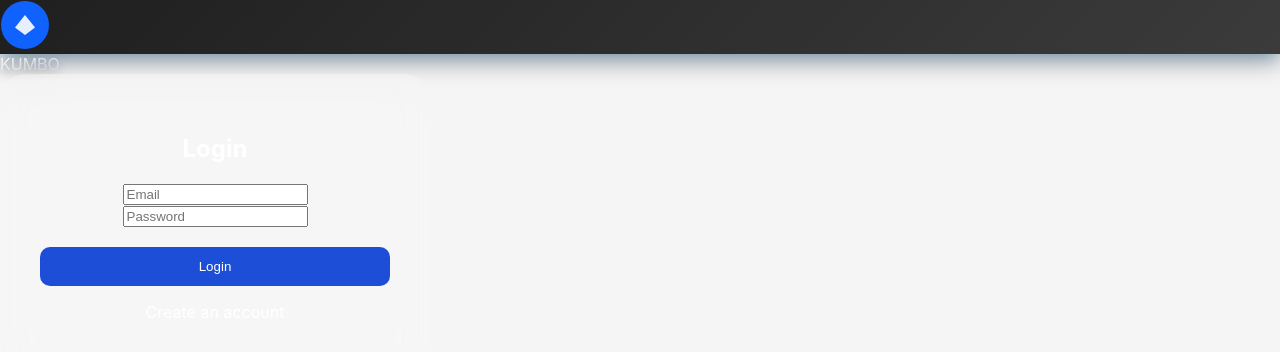
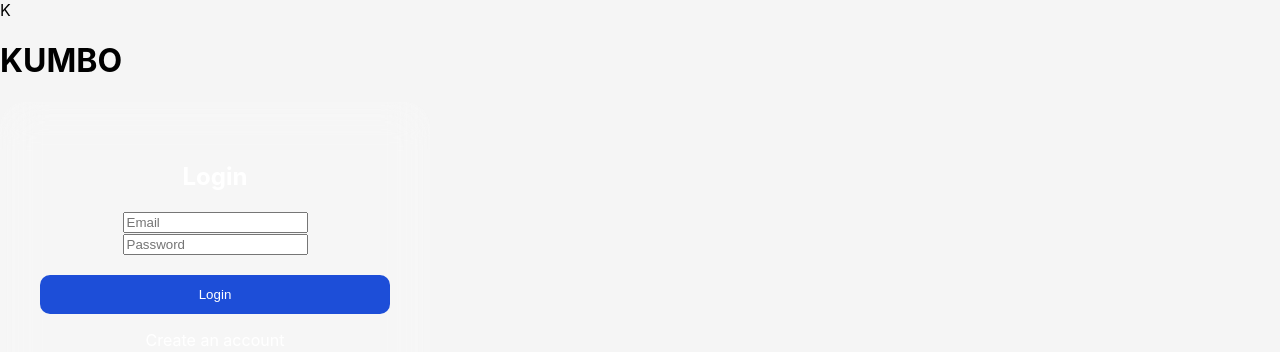
Before and after one commit to Great-Pittbul/chat-app, a React (Vite) app in the folder web-client/: page / in a window 1280 px wide. Shown: the top 352 px of the page. Built offline with nearby package versions, Linux system fonts and the light colour scheme.

Commit message:
Update KumboLogo.jsx

```diff
--- a/web-client/src/components/KumboLogo.jsx
+++ b/web-client/src/components/KumboLogo.jsx
@@ -1,51 +1,10 @@
-import { motion } from "framer-motion";
+import React from "react";
 
-export default function KumboLogo({ size = 50 }) {
+export default function Kumbologo() {
   return (
-    <motion.div
-      initial={{ opacity: 0, scale: 0.92 }}
-      animate={{ opacity: 1, scale: 1 }}
-      transition={{ duration: 0.6, ease: "easeOut" }}
-      className="flex items-center gap-3"
-    >
-      <div
-        className="rounded-2xl p-3"
-        style={{
-          background: "linear-gradient(135deg, #1f1f1f, #3b3b3b)",
-          boxShadow:
-            "0 8px 25px rgba(0,0,0,0.35), 0 0 18px rgba(0, 150, 255, 0.35)",
-        }}
-      >
-        <svg
-          width={size}
-          height={size}
-          viewBox="0 0 100 100"
-          fill="none"
-          xmlns="http://www.w3.org/2000/svg"
-        >
-          <circle cx="50" cy="50" r="48" fill="#0F62FE" />
-          <path
-            d="M30 55 L50 30 L70 55 L50 70 Z"
-            fill="white"
-            opacity="0.9"
-          />
-        </svg>
-      </div>
-
-      <motion.span
-        initial={{ opacity: 0, x: -6 }}
-        animate={{ opacity: 1, x: 0 }}
-        transition={{ delay: 0.1, duration: 0.5 }}
-        className="text-3xl font-semibold tracking-wide"
-        style={{
-          background: "linear-gradient(to right, #ffffff, #d7e9ff)",
-          WebkitBackgroundClip: "text",
-          color: "transparent",
-          textShadow: "0 3px 10px rgba(0,0,0,0.35)",
-        }}
-      >
-        KUMBO
-      </motion.span>
-    </motion.div>
+    <div className="k-logo-wrapper">
+      <div className="k-logo">K</div>
+      <h1 className="brand">KUMBO</h1>
+    </div>
   );
 }
```
